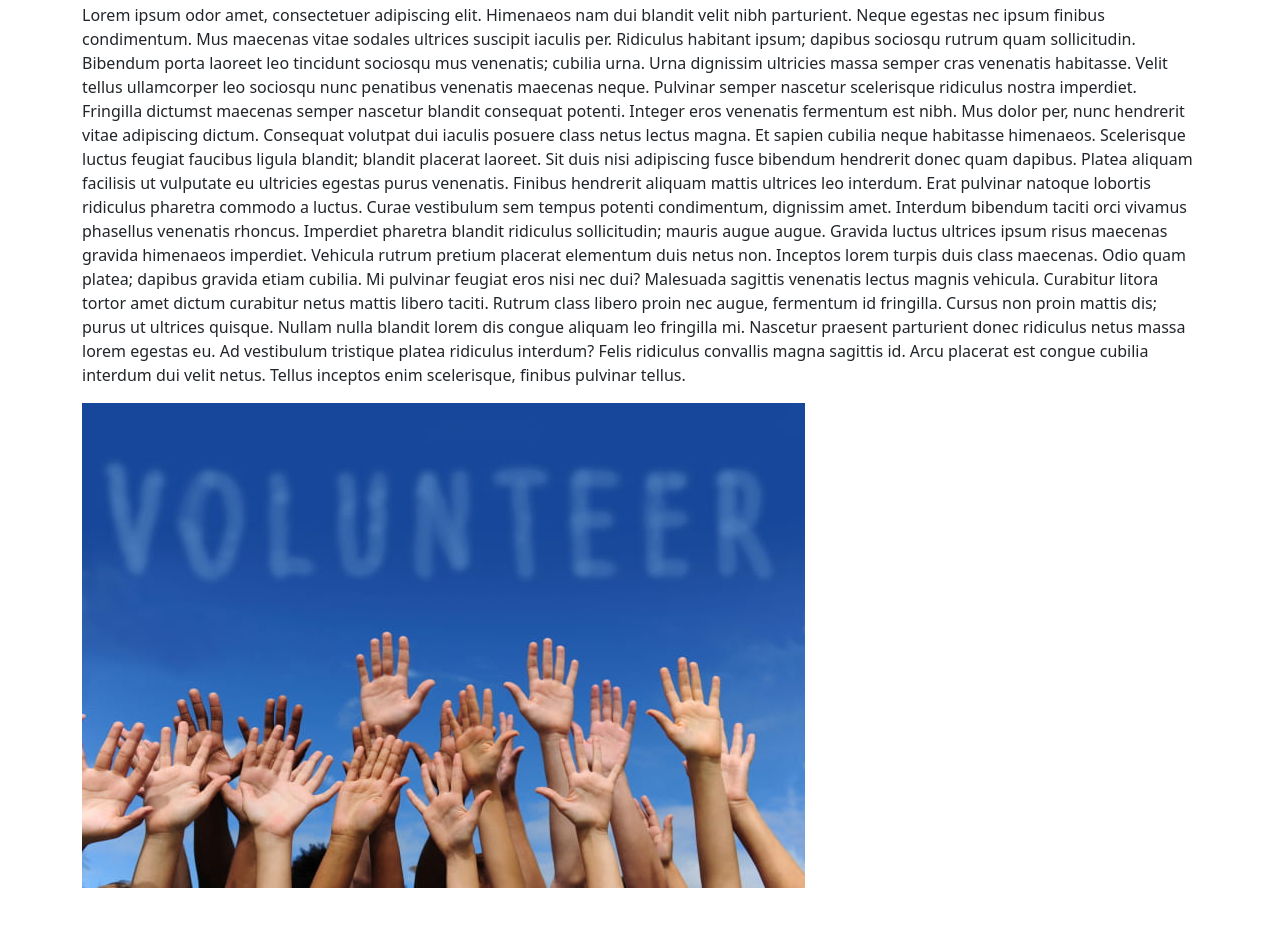
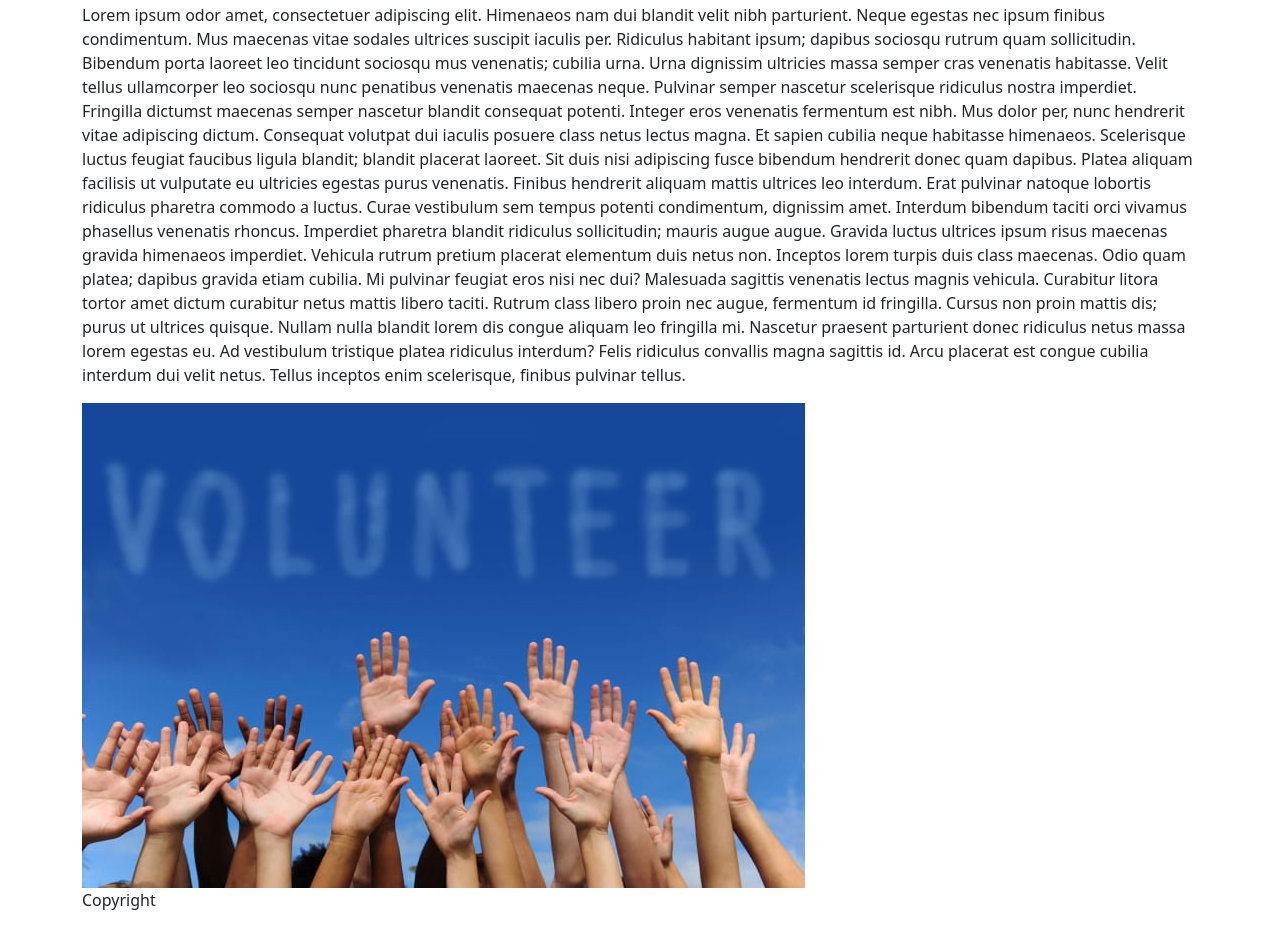
Before and after one commit to LechintanJoshua/Flabang-Hck, a plain HTML site: page index.html in a window 1280 px wide. Shown: the part 111-1039 px from the top of the page. Before the commit the page ends 999 px from the top, so only its background shows below. Drawn offline with Linux system fonts and the light colour scheme.

Commit message:
bla bla bla

```diff
--- a/index.html
+++ b/index.html
@@ -66,6 +66,7 @@
 
             Nullam nulla blandit lorem dis congue aliquam leo fringilla mi. Nascetur praesent parturient donec ridiculus netus massa lorem egestas eu. Ad vestibulum tristique platea ridiculus interdum? Felis ridiculus convallis magna sagittis id. Arcu placerat est congue cubilia interdum dui velit netus. Tellus inceptos enim scelerisque, finibus pulvinar tellus.</p>
         <img src="Imagini/volunteer210324.jpg">
+        <p>Copyright</p>
    </div>
 </body>
 </html>
```
